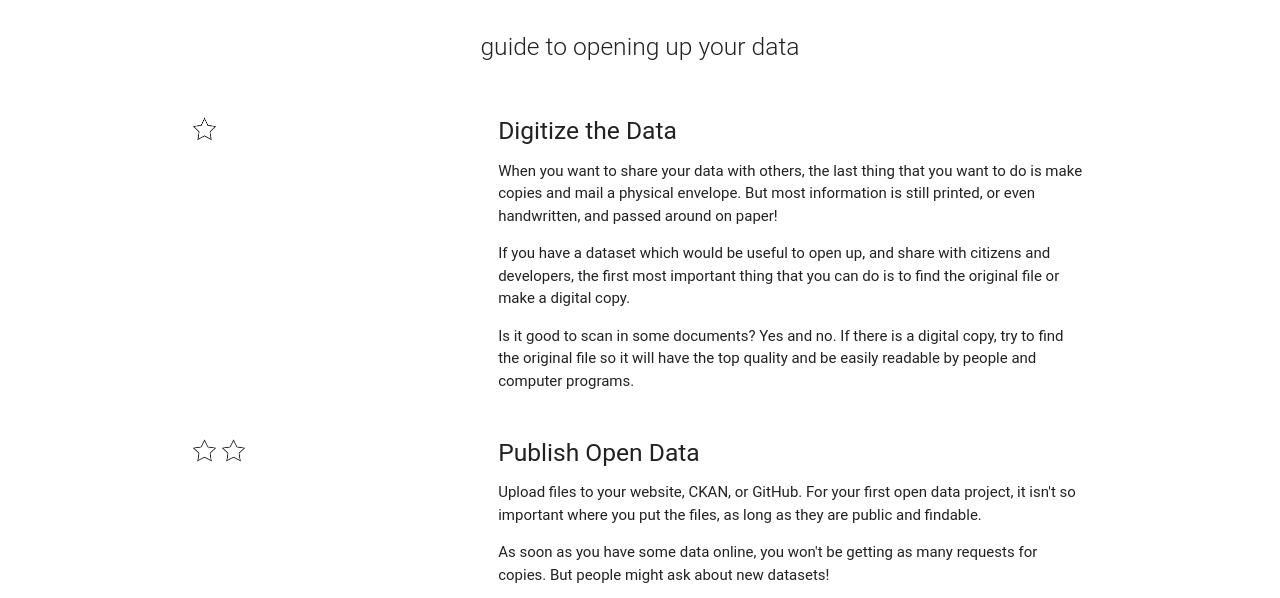
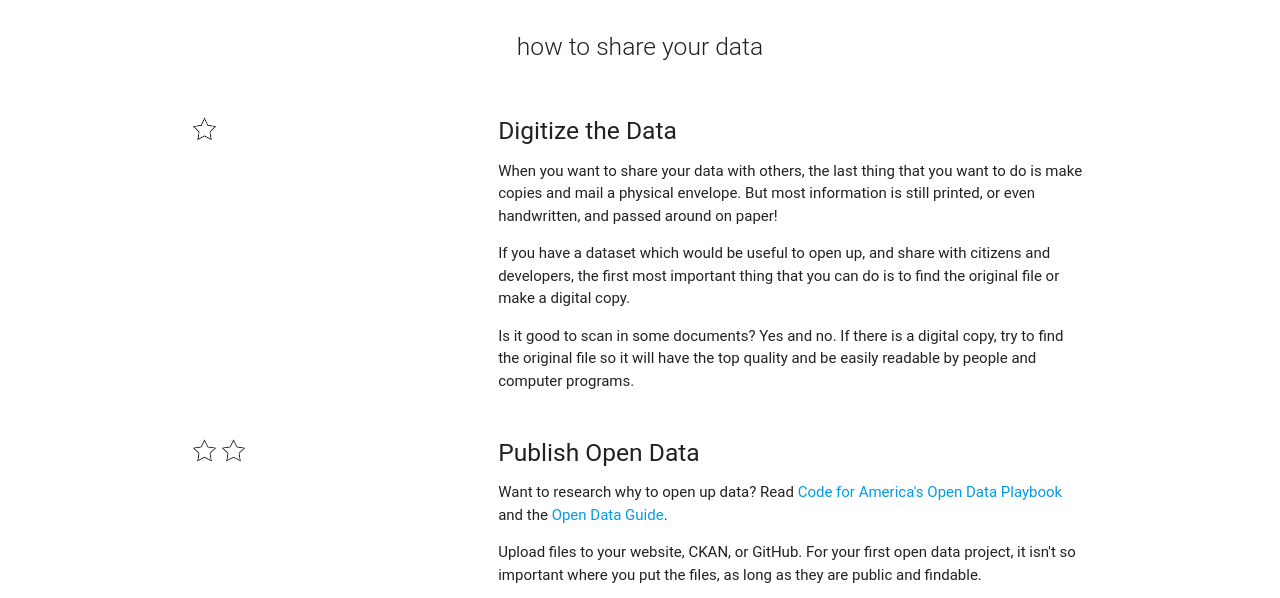
Before and after one commit to mapmeld/free-that-data, a plain HTML site: page index.html in a window 1280 px wide. Shown: the part 184-782 px from the top of the page. Drawn offline with Linux system fonts and the light colour scheme; a web font is replaced by a local one.

Commit message:
add details on engaging devs

```diff
--- a/index.html
+++ b/index.html
@@ -18,7 +18,7 @@
       <div class="container">
         <h1 class="header center orange-text">Free That Data</h1>
         <div class="row center">
-          <h5 class="header col s12 light">guide to opening up your data</h5>
+          <h5 class="header col s12 light">how to share your data</h5>
         </div>
       </div>
     </div>
@@ -43,6 +43,11 @@
           </div>
           <div class="col s12 m8">
             <h5>Publish Open Data</h5>
+            <p>Want to research why to open up data? Read
+              <a href="https://www.codeforamerica.org/governments/principles/open-data/">Code for America's Open Data Playbook</a>
+              and the
+              <a href="http://opendata.guide/">Open Data Guide</a>.
+            </p>
             <p>Upload files to your website, CKAN, or GitHub. For your first open data project, it isn't so important where you put the files, as long as they are public and findable.</p>
             <p>As soon as you have some data online, you won't be getting as many requests for copies. But people might ask about new datasets!</p>
             <p>Make a plan to keep these files updated over time. If you are uploading the 2015 budget, make a plan for someone to upload the 2016 budget next year.</p>
@@ -85,6 +90,8 @@
           </div>
           <div class="col s12 m8">
             <h5>Engage with Developers and Mappers</h5>
+            <p>Plan to release your data not just on the web, but at an in-person event with the technical community. Open your doors and answer questions from programmers, startups, businesspeople, and others in government.</p>
+            <p>It's tricky to plan the right event, find the right venue, and invite everyone. But research how to set up a 'hackathon' or a 'mapping party' to get started. Work with developers and make sure you have good WiFi and internet access at the event headquarters.</p>
           </div>
         </div>
       </div>
```
